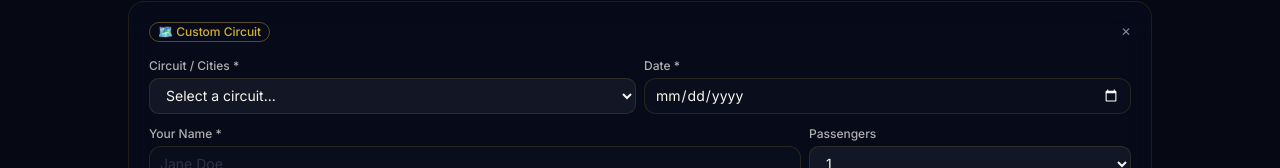
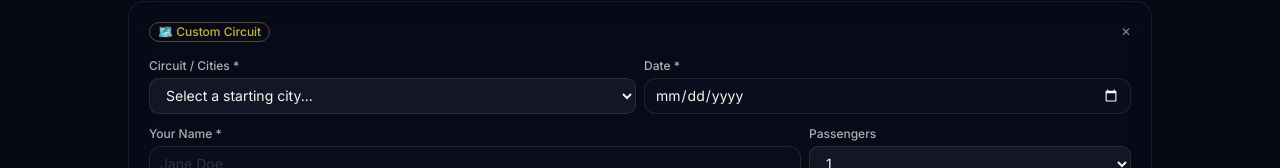
Before and after one commit to mountassir-cha/be-flex-travel, a Next.js app: page /en/tours in a window 1280 px wide. Both pictures are taken after a click on the element 640 px from the left and 4124 px from the top of the page. Shown: the part 4004-4172 px from the top of the page. Built offline with nearby package versions, Linux system fonts and the light colour scheme; a web font is replaced by a local one.

Commit message:
feat: replace circuits dropdown with cities in CustomTourBookingCard, fix X-Day titles

```diff
--- a/src/components/ui/CustomTourBookingCard.tsx
+++ b/src/components/ui/CustomTourBookingCard.tsx
@@ -7,7 +7,6 @@ import { Button } from '@/components/ui/button'
 import { Input } from '@/components/ui/input'
 import { Label } from '@/components/ui/label'
 import { Textarea } from '@/components/ui/textarea'
-import { circuits } from '@/lib/data'
 
 export function CustomTourBookingCard() {
   const [form, setForm] = useState({
@@ -94,13 +93,13 @@ export function CustomTourBookingCard() {
               onChange={(e) => setForm({ ...form, circuit: e.target.value })}
               className="w-full bg-foreground/5 border border-border text-foreground text-sm h-9 px-3 rounded-md focus:outline-none focus:border-[var(--brand-gold)]/50 transition-colors"
             >
-              <option value="" disabled>Select a circuit...</option>
-              {circuits.map((c) => (
-                <option key={c.slug} value={c.title}>
-                  {c.title}
+              <option value="" disabled>Select a starting city...</option>
+              {['Marrakech', 'Casablanca', 'Fes', 'Tanger', 'Agadir', 'Rabat', 'Ouarzazate', 'Essaouira'].map((city) => (
+                <option key={city} value={city}>
+                  {city}
                 </option>
               ))}
-              <option value="Custom Route">Other / Custom Route</option>
+              <option value="Other">Other / Not Listed</option>
             </select>
           </div>
           <div>
--- a/src/lib/data.ts
+++ b/src/lib/data.ts
@@ -458,7 +458,7 @@ export const reviews: Review[] = [
 // ─── CIRCUIT 1: 2 JOURS — MARRAKECH / ZAGORA ─────────────────────────────────
 export const circuit2DayZagora = {
   slug: '2-day-zagora',
-  title: '2-Day Zagora Desert',
+  title: '2 Days Zagora Desert',
   subtitle: 'Marrakech → Draa Valley → Zagora → Marrakech',
   price_label: 'From €149 / person',
   duration: '2 days / 1 night',
@@ -491,7 +491,7 @@ export const circuit2DayZagora = {
 // ─── CIRCUIT 2: 3 JOURS — MARRAKECH / DADES / MERZOUGA ───────────────────────
 export const circuit3DayMerzouga = {
   slug: '3-day-merzouga',
-  title: '3-Day Dades & Merzouga Sahara',
+  title: '3 Days Dades & Merzouga Sahara',
   subtitle: 'Marrakech → Boumalne Dades → Merzouga → Marrakech',
   price_label: 'From €199 / person',
   duration: '3 days / 2 nights',
@@ -532,7 +532,7 @@ export const circuit3DayMerzouga = {
 // ─── CIRCUIT 3: 4 JOURS — MARRAKECH / DADES / MERZOUGA / OUARZAZATE ──────────
 export const circuit4DayOuarzazate = {
   slug: '4-day-merzouga-ouarzazate',
-  title: '4-Day Merzouga & Ouarzazate',
+  title: '4 Days Merzouga & Ouarzazate',
   subtitle: 'Marrakech → Dades → Merzouga → Ouarzazate → Marrakech',
   price_label: 'From €279 / person',
   duration: '4 days / 3 nights',
@@ -581,10 +581,10 @@ export const circuit4DayOuarzazate = {
 // ─── CIRCUIT 4: 4 JOURS — MARRAKECH / DADES / MERZOUGA / FES / MARRAKECH ─────
 export const circuit4DayFes = {
   slug: '4-day-merzouga-fes',
-  title: '4-Day Merzouga & Fes Loop',
+  title: '5 Days Merzouga & Fes Loop',
   subtitle: 'Marrakech → Dades → Merzouga → Fes → Marrakech',
   price_label: 'From €299 / person',
-  duration: '4 days / 3 nights',
+  duration: '5 days / 4 nights',
   cover_image_url: '/images/activities/agafay-desert.jpg',
   short_description: 'The Sahara-to-Imperial-City loop — cross the Atlas, sleep under desert stars, and discover the ancient medina of Fes before returning to Marrakech.',
   badge: '⭐ Sahara + Fes Loop',
@@ -630,7 +630,7 @@ export const circuit4DayFes = {
 // ─── CIRCUIT 5: 6 JOURS — MARRAKECH / DADES / MERZOUGA / FES / CHEFCHAOUEN / TANGER ──
 export const circuit6Day = {
   slug: '6-day-north',
-  title: '6-Day Sahara to Tanger',
+  title: '6 Days Sahara to Tanger',
   subtitle: 'Marrakech → Dades → Merzouga → Fes → Chefchaouen → Tanger',
   price_label: 'From €449 / person',
   duration: '6 days / 5 nights',
@@ -695,7 +695,7 @@ export const circuit6Day = {
 // ─── CIRCUIT 6: 10 JOURS ─────────────────────────────────────────────────────
 export const circuit10Day = {
   slug: '10-day-grand-north',
-  title: '10-Day Grand Northern Circuit',
+  title: '10 Days Grand Northern Circuit',
   subtitle: 'Marrakech → Dades → Merzouga → Fes → Chefchaouen → Rabat → Casablanca → Marrakech',
   price_label: 'From €749 / person',
   duration: '10 days / 9 nights',
@@ -722,7 +722,7 @@ export const circuit10Day = {
 // ─── CIRCUIT 7: 20 JOURS — LE GRAND TOUR DU MAROC ────────────────────────────
 export const circuit20Day = {
   slug: '20-day-grand-tour',
-  title: '20-Day Grand Tour du Maroc',
+  title: '20 Days Grand Tour du Maroc',
   subtitle: 'Marrakech → Sahara → Zagora → Agadir → Fes → Chefchaouen → Tanger → Rabat → Casablanca → Marrakech',
   price_label: 'From €1,499 / person',
   duration: '20 days / 19 nights',
```
